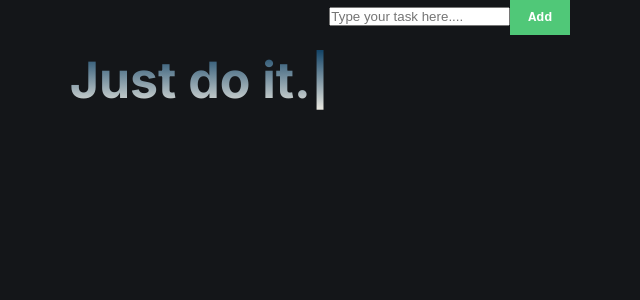
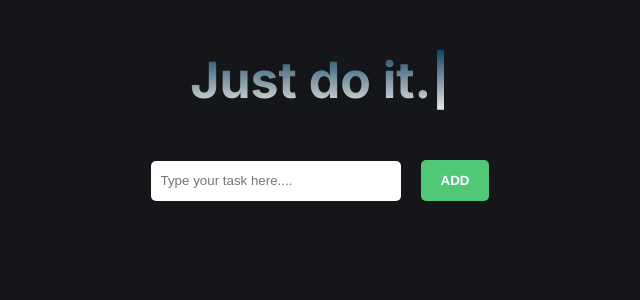
Before and after one commit to kanishkasd/AllnOne, a Next.js app in the folder todolistNext/: page / in a window 1280 px wide. Shown: the top 300 px of the page, without its empty margins (320-960 px from the left). Built offline with nearby package versions, Linux system fonts and the light colour scheme.

Commit message:
create input field and button

```diff
--- a/todolistNext/src/app/page.module.css
+++ b/todolistNext/src/app/page.module.css
@@ -1,6 +1,7 @@
 .container {
   display: flex;
-  justify-content: center;
+  flex-direction: column;
+  align-items: center;
 }
 
 .title {
@@ -10,7 +11,3 @@
   -webkit-background-clip: text;
   -webkit-text-fill-color: transparent;
 }
-
-.dot {
-  font-size: 72px;
-}
--- a/todolistNext/src/components/AddTasks/TaskAdd.tsx
+++ b/todolistNext/src/components/AddTasks/TaskAdd.tsx
@@ -9,10 +9,16 @@ const roboto = Roboto({
 
 const TaskAdd = () => {
   return (
-    <form className={styles.form}>
-      <input type="text" placeholder="Type your task here...." />
-      <button className={styles.button}>Add</button>
-    </form>
+    <div className={styles.container}>
+      <form className={styles.form}>
+        <input
+          className={styles.input}
+          type="text"
+          placeholder="Type your task here...."
+        />
+        <button className={styles.button}>ADD</button>
+      </form>
+    </div>
   );
 };
 
--- a/todolistNext/src/components/AddTasks/page.module.css
+++ b/todolistNext/src/components/AddTasks/page.module.css
@@ -1,16 +1,27 @@
 .container {
+  width: 100%;
   display: flex;
-  align-items: center;
   justify-content: center;
+  margin-top: 50px;
 }
 
 .button {
-  padding: 10px;
-  width: 60px;
+  padding: 13px 20px;
+  border-radius: 5px;
   font-weight: bold;
   background: #50c878;
   color: white;
   outline: none;
   border: none;
-  font-family: "Courier New", Courier, monospace;
+  font-family: "Franklin Gothic Medium", "Arial Narrow", Arial, sans-serif;
+  cursor: pointer;
 }
+.input {
+  width: 250px;
+  height: 40px;
+  outline: none;
+  border-radius: 5px;
+  border: none;
+  margin-right: 20px;
+  padding: 10px;
+}
```
